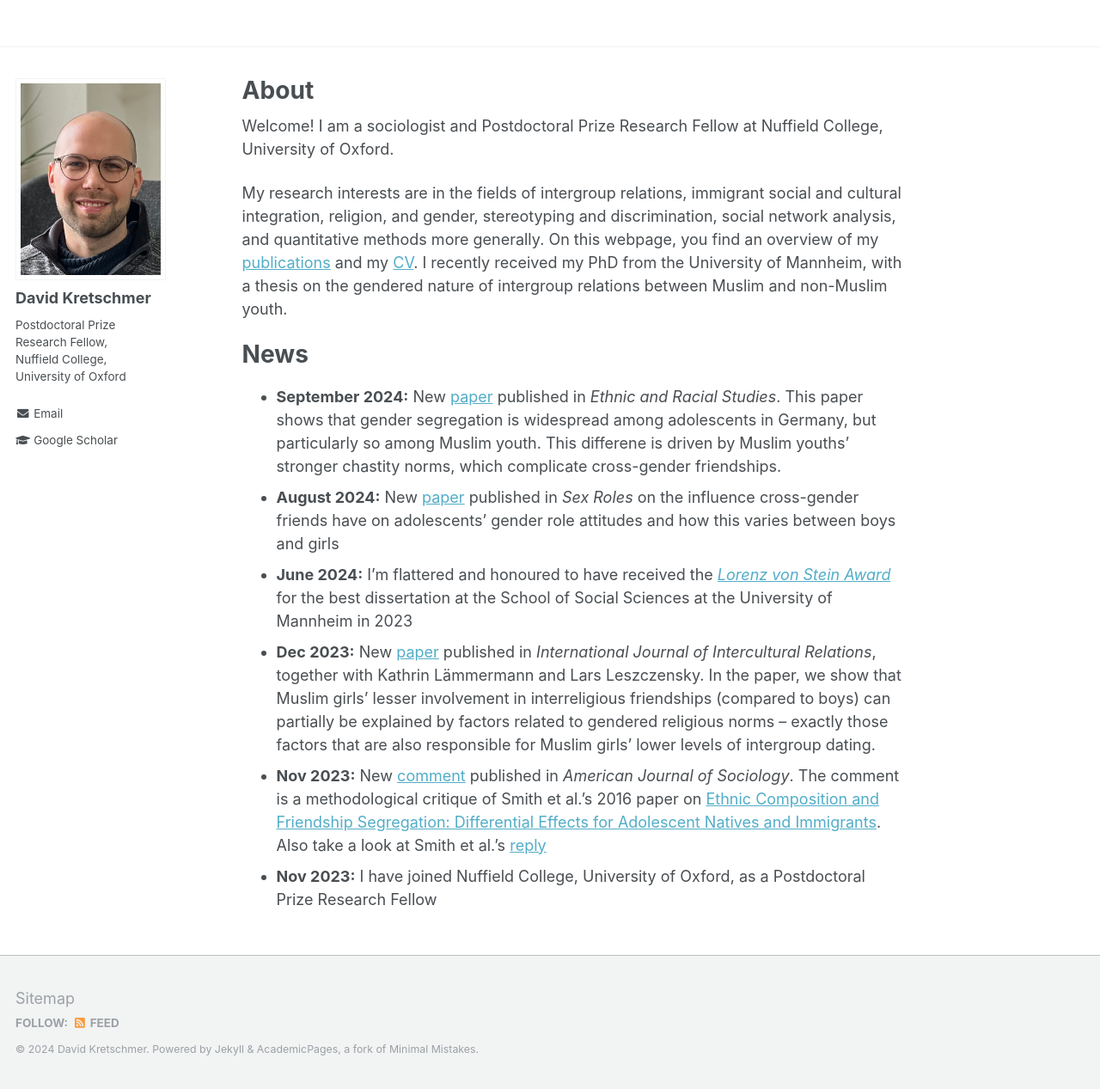
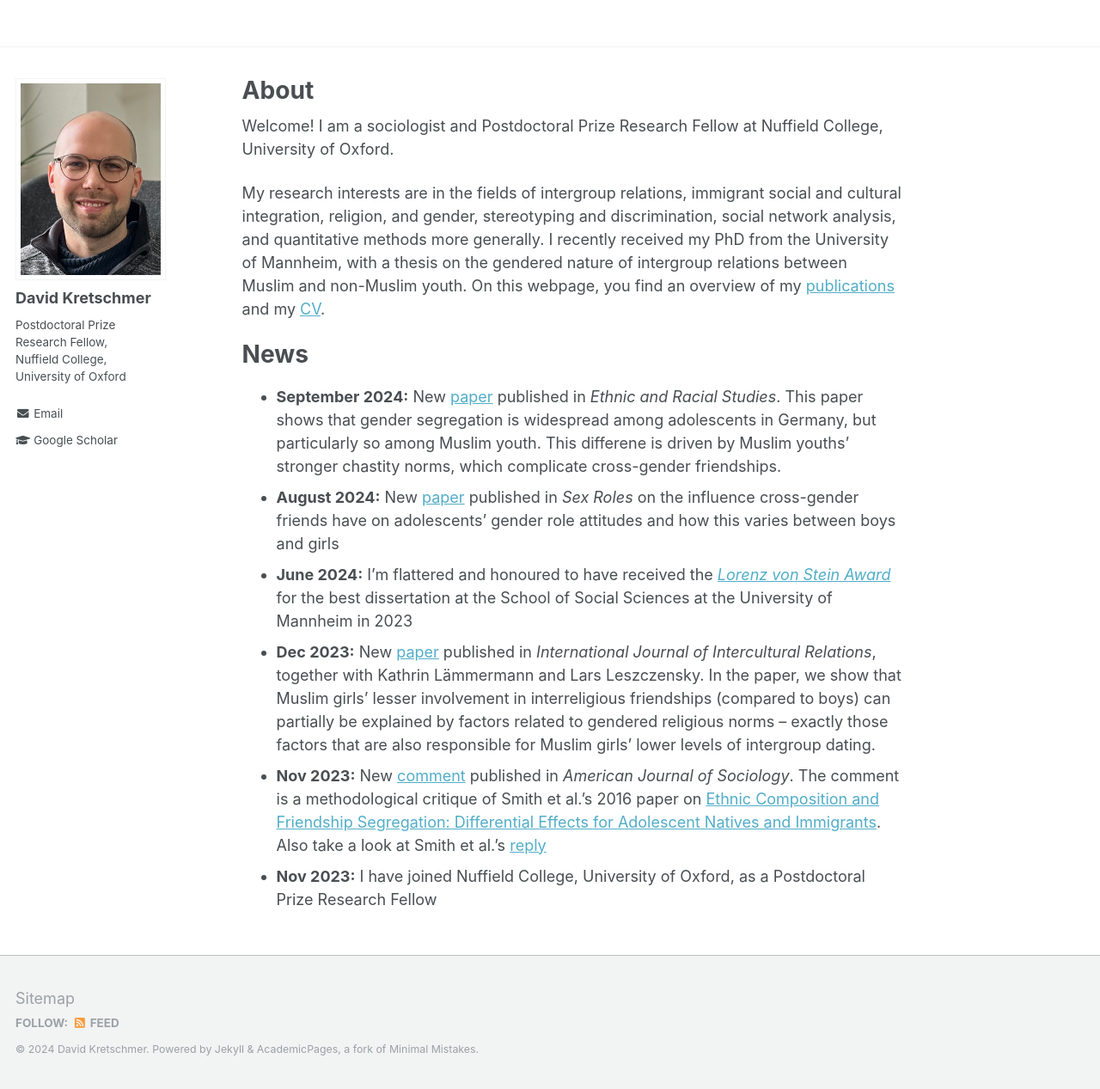
Before and after one commit to DavidKretschmer/davidkretschmer.github.io, a Jekyll site: the page built from _pages/about.md, in a window 1280 px wide and 1267 px high. Shown: the whole window at 86% size. Built offline with Jekyll 4.4.1, drawn with Linux system fonts in a browser that asks for light colours.

Commit message:
Update order

```diff
--- a/_pages/about.md
+++ b/_pages/about.md
@@ -11,7 +11,7 @@ redirect_from:
 
 Welcome! I am a sociologist and Postdoctoral Prize Research Fellow at Nuffield College, University of Oxford.
 
-My research interests are in the fields of intergroup relations, immigrant social and cultural integration, religion, and gender, stereotyping and discrimination, social network analysis, and quantitative methods more generally. On this webpage, you find an overview of my [publications](https://davidkretschmer.github.io/publications/) and my [CV](https://davidkretschmer.github.io/assets/vita.pdf). I recently received my PhD from the University of Mannheim, with a thesis on the gendered nature of intergroup relations between Muslim and non-Muslim youth.
+My research interests are in the fields of intergroup relations, immigrant social and cultural integration, religion, and gender, stereotyping and discrimination, social network analysis, and quantitative methods more generally. I recently received my PhD from the University of Mannheim, with a thesis on the gendered nature of intergroup relations between Muslim and non-Muslim youth. On this webpage, you find an overview of my [publications](https://davidkretschmer.github.io/publications/) and my [CV](https://davidkretschmer.github.io/assets/vita.pdf).
 
 
 
```
